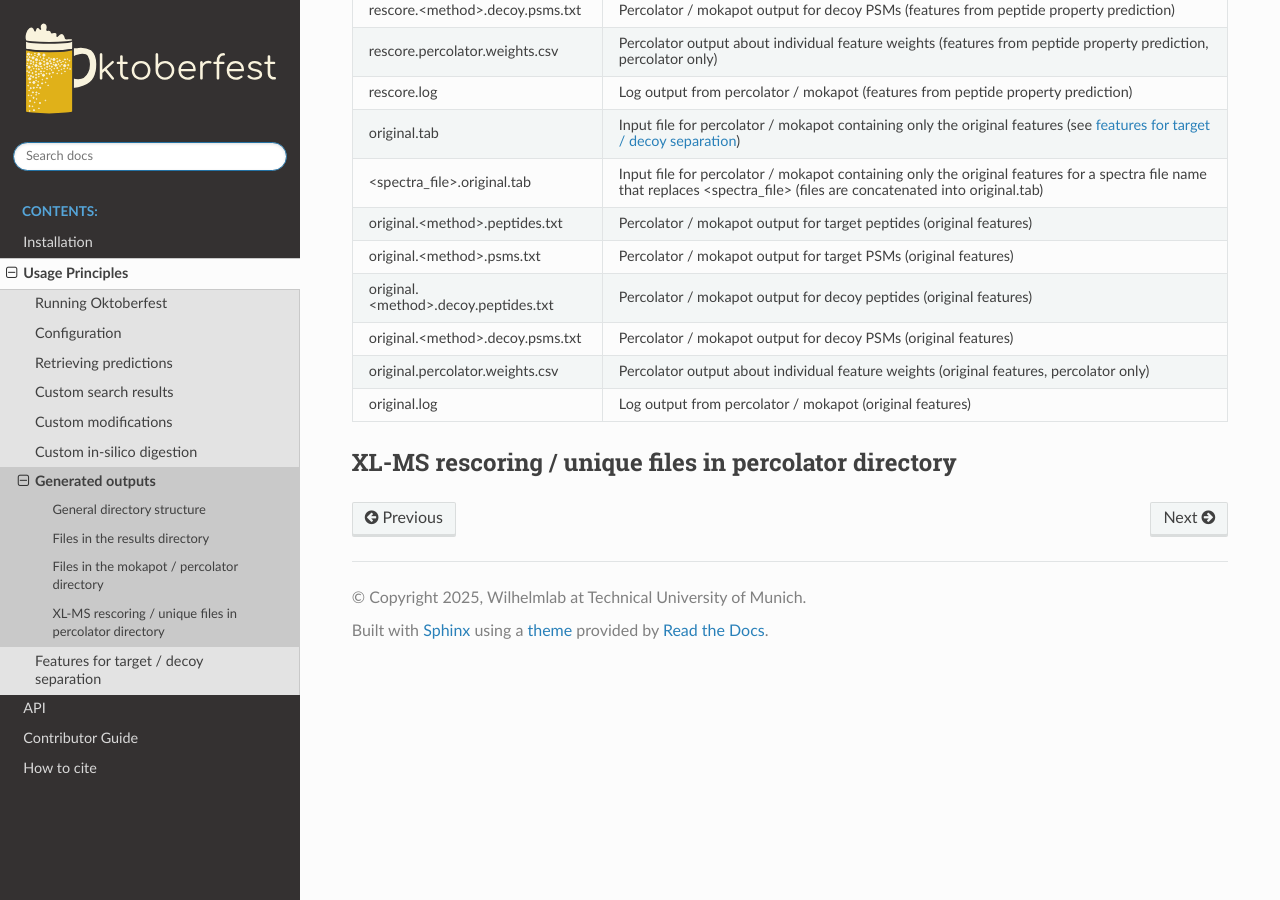
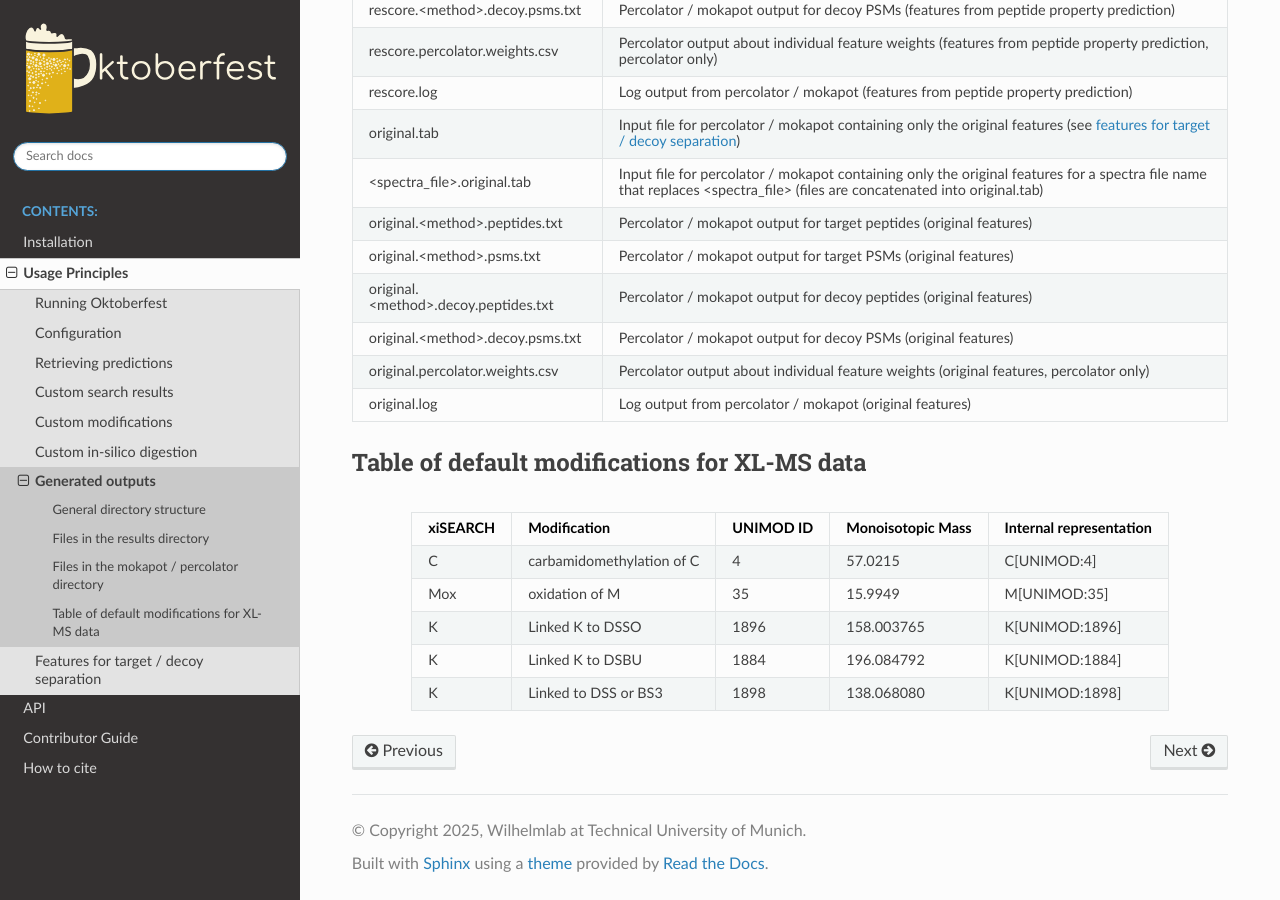
Before and after one commit to wilhelm-lab/oktoberfest, a Sphinx documentation site: the page built from docs/outputs.rst, in a window 1280 px wide and 900 px high, scrolled down 1552 px. Built offline with Sphinx 7.4.7 and the Read the Docs theme 3.1.0, drawn with Linux system fonts in a browser that asks for light colours.

Commit message:
fixed some tables in documentation

```diff
--- a/docs/outputs.rst
+++ b/docs/outputs.rst
@@ -89,21 +89,22 @@ This section details the files located within the mokapot / percolator directroy
     | original.log                          | Log output from percolator / mokapot (original features)                                                                                                                                    |
     +---------------------------------------+---------------------------------------------------------------------------------------------------------------------------------------------------------------------------------------------+
 
-XL-MS rescoring / unique files in percolator directory
-------------------------------------------------------
+
+Table of default modifications for XL-MS data
+---------------------------------------------
 
 .. table::
-    :class: fixed-table
 
-    +----------------------------+---------------------------------------------------------------------------------------------------------------------------------------------------------------------------------------------------------+
-    | File                       | Description                                                                                                                                                                                             |
-    +============================+=========================================================================================================================================================================================================+
-    | percolator_xifdr_input.csv | Contains Percolator scores for each CSM (cross-linked spectrum match).                                                                                                                                |
-    |                            | Input file for xiFDR to perform FDR estimation. Oktoberfest does not perform FDR estimation itself for XL-MS data — it only generates Percolator-based scores.                                        |
-    |                            | You can upload this file directly to xiFDR and apply FDR estimation as needed.                                                                                                                         |
-    |                            | More info: `xiFDR GitHub Repository <https://github.com/Rappsilber-Laboratory/xiFDR>`_                                                                                                                  |
-    +----------------------------+---------------------------------------------------------------------------------------------------------------------------------------------------------------------------------------------------------+
-    | xisearch_xifdr_input.csv   | Contains XiSearch scores for each CSM (cross-linked spectrum match).                                                                                                                                   |
-    |                            | Can also be used as input for xiFDR, just like the Percolator version. This allows you to compare the performance of rescoring (Percolator) against the original XiSearch scores.                   |
-    |                            | Useful for benchmarking rescoring effectiveness.                                                                                                                                                        |
-    +----------------------------+---------------------------------------------------------------------------------------------------------------------------------------------------------------------------------------------------------+
+   +-----------+------------------------------+-----------+-------------------+-------------------------+
+   | xiSEARCH  | Modification                 | UNIMOD ID | Monoisotopic Mass | Internal representation |
+   +===========+==============================+===========+===================+=========================+
+   | C         | carbamidomethylation of C    | 4         | 57.0215           | C[UNIMOD:4]             |
+   +-----------+------------------------------+-----------+-------------------+-------------------------+
+   | Mox       | oxidation of M               | 35        | 15.9949           | M[UNIMOD:35]            |
+   +-----------+------------------------------+-----------+-------------------+-------------------------+
+   | K         | Linked K to DSSO             | 1896      | 158.003765        | K[UNIMOD:1896]          |
+   +-----------+------------------------------+-----------+-------------------+-------------------------+
+   | K         | Linked K to DSBU             | 1884      | 196.084792        | K[UNIMOD:1884]          |
+   +-----------+------------------------------+-----------+-------------------+-------------------------+
+   | K         | Linked to DSS or BS3         | 1898      | 138.068080        | K[UNIMOD:1898]          |
+   +-----------+------------------------------+-----------+-------------------+-------------------------+
```
